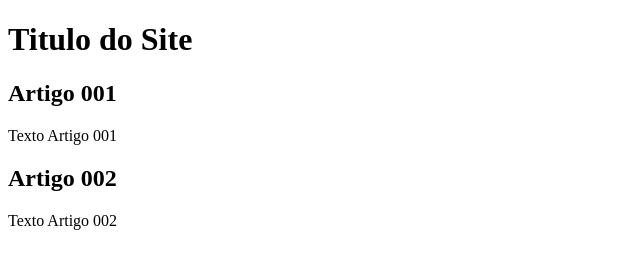
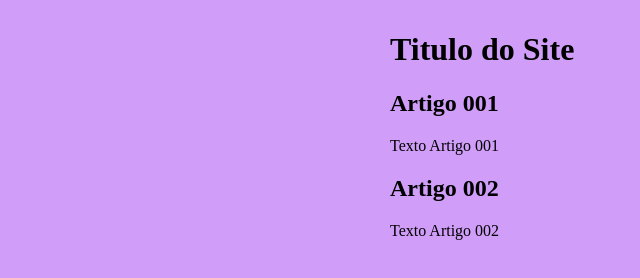
Before and after one commit to Araujo-B/projeto-site, a plain HTML site: page index.html in a window 1280 px wide. Shown: the whole page, without its empty margins (0-640 px from the left). Drawn offline with Linux system fonts and the light colour scheme.

Commit message:
iniciei o design

```diff
--- /dev/null
+++ b/estilos/style.css
@@ -0,0 +1,18 @@
+{
+    font-family: Arial, sans-serif;
+    font-size: 16px;
+}
+
+body {
+    margin: 0;
+    padding: 0;
+    background-color: rgb(208, 157, 248);
+}
+
+main {
+    width: 500px;
+    margin: auto;
+    box-shadow: inset 3px 3px 5px rgba(0,0,0,0.473)    background-color: white ;
+    padding: 10px;
+
+}
--- a/index.html
+++ b/index.html
@@ -3,6 +3,7 @@
 <head>
     <meta charset="UTF-8" />
     <title>Titulo do Site</title>
+    <link rel="stylesheet" href="estilos/style.css">
 </head>
 <body>
 
```
